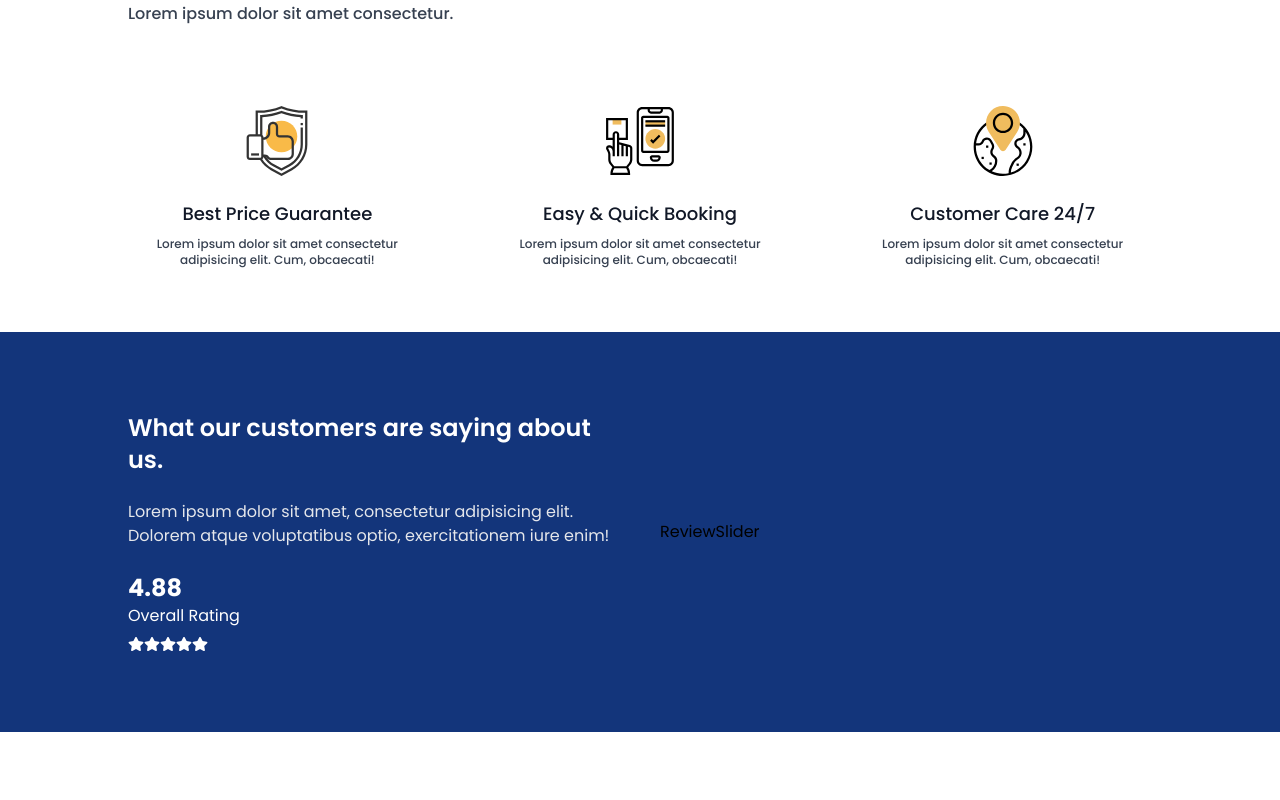
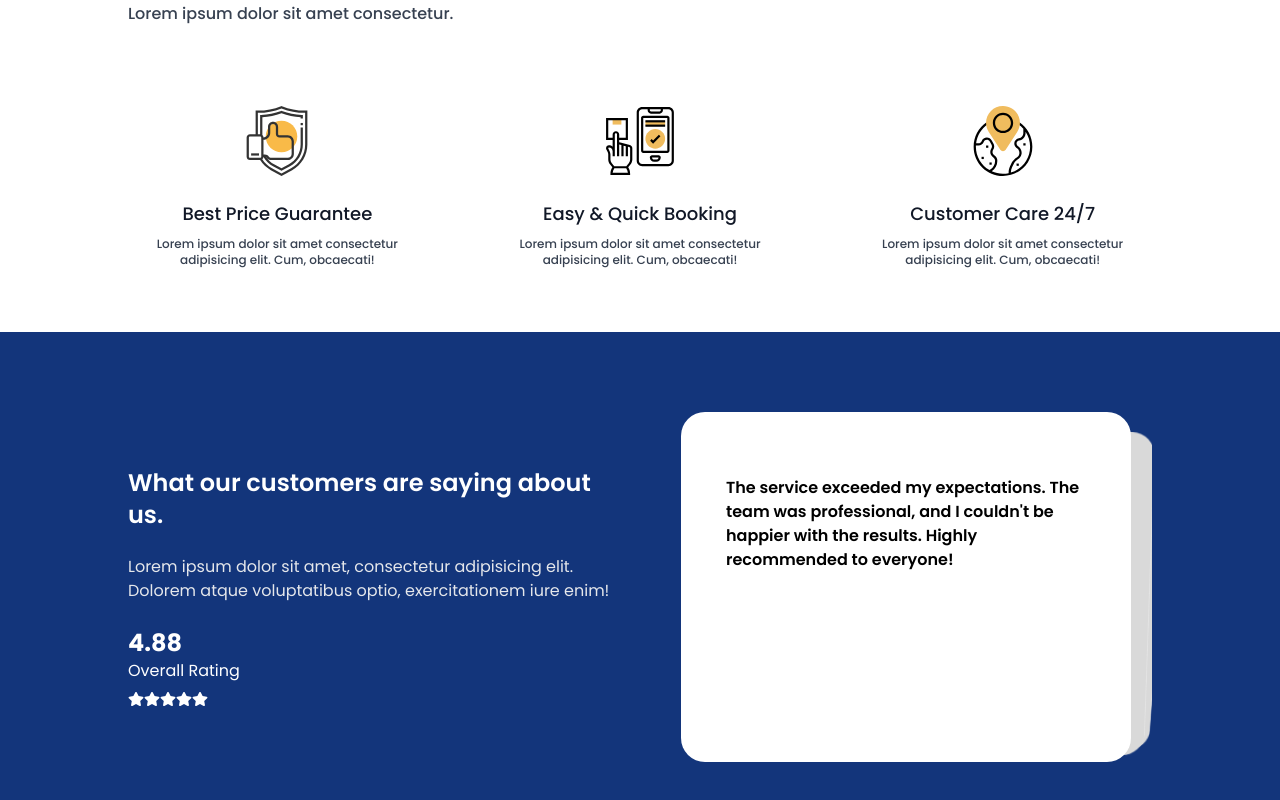
Before and after one commit to denisdiaconu/travista, a Next.js app: page / in a window 1280 px wide. Shown: the part 2474-3274 px from the top of the page. Before the commit the page ends 3206 px from the top, so only its background shows below. Built offline with nearby package versions, Linux system fonts and the light colour scheme.

Commit message:
Add review text to slider

```diff
--- a/components/Home/Reviews/ReviewSlider.tsx
+++ b/components/Home/Reviews/ReviewSlider.tsx
@@ -6,9 +6,29 @@ import 'swiper/css';
 import 'swiper/css/effect-cards';
 
 import { EffectCards } from 'swiper/modules';
+import { reviewData } from '@/data/data';
 
 const ReviewSlider = () => {
-  return <div>ReviewSlider</div>;
+  return (
+    <div>
+      <Swiper
+        effect={'cards'}
+        grabCursor={true}
+        modules={[EffectCards]}
+        className="md:w-[450px] md:h-[350px] w-[90%] h-[300px]"
+      >
+        {reviewData.map((data) => {
+          return (
+            <SwiperSlide key={data.id} className='bg-white rounded-3xl block'>
+              <div className='w-[80%] mx-auto mt-16'>
+                <p className='text-xs sm:text-sm md:text-base font-semibold'>{data.review}</p>
+              </div>
+            </SwiperSlide>
+          )
+        })}
+      </Swiper>
+    </div>
+  );
 };
 
 export default ReviewSlider;
```
